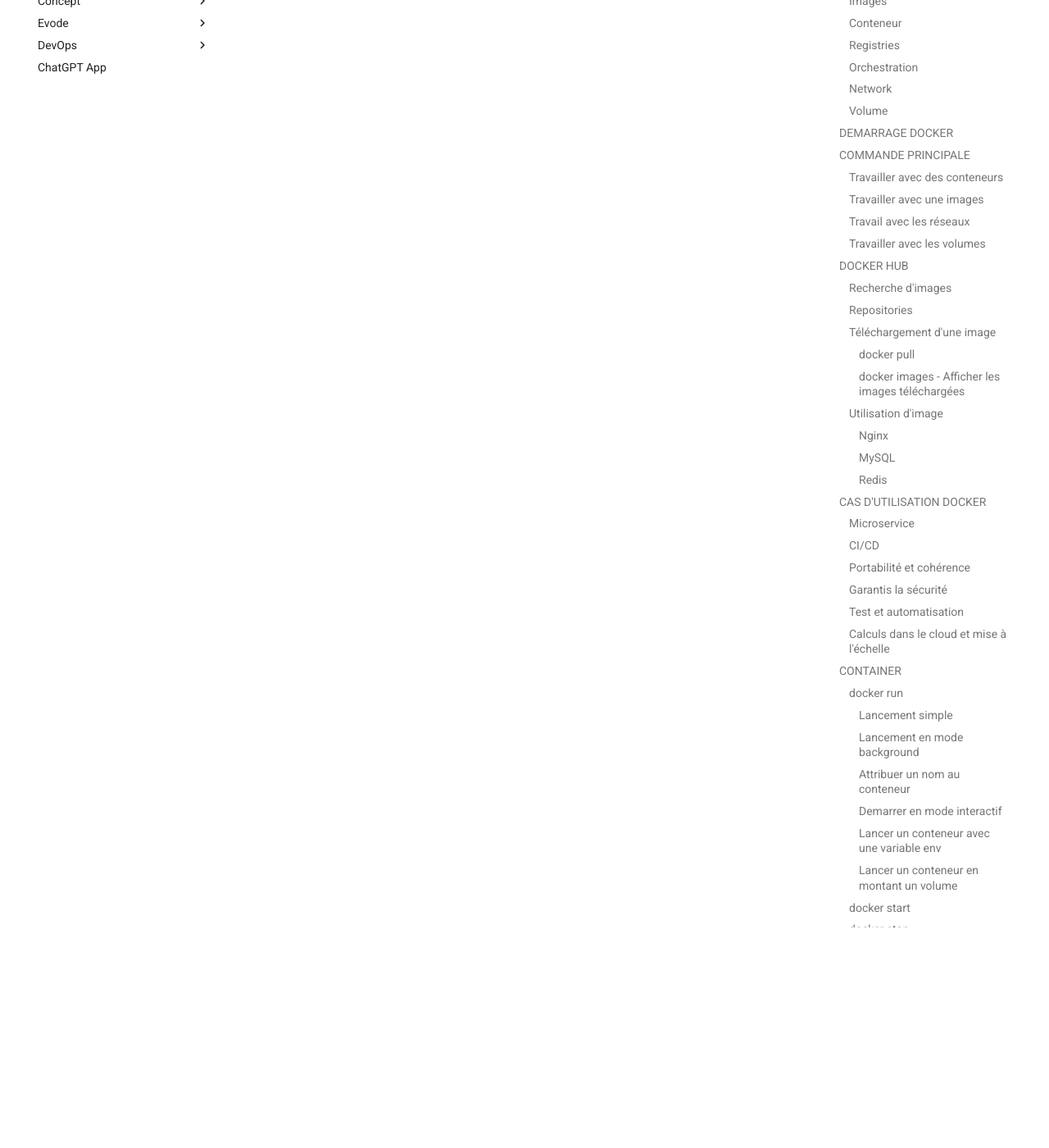
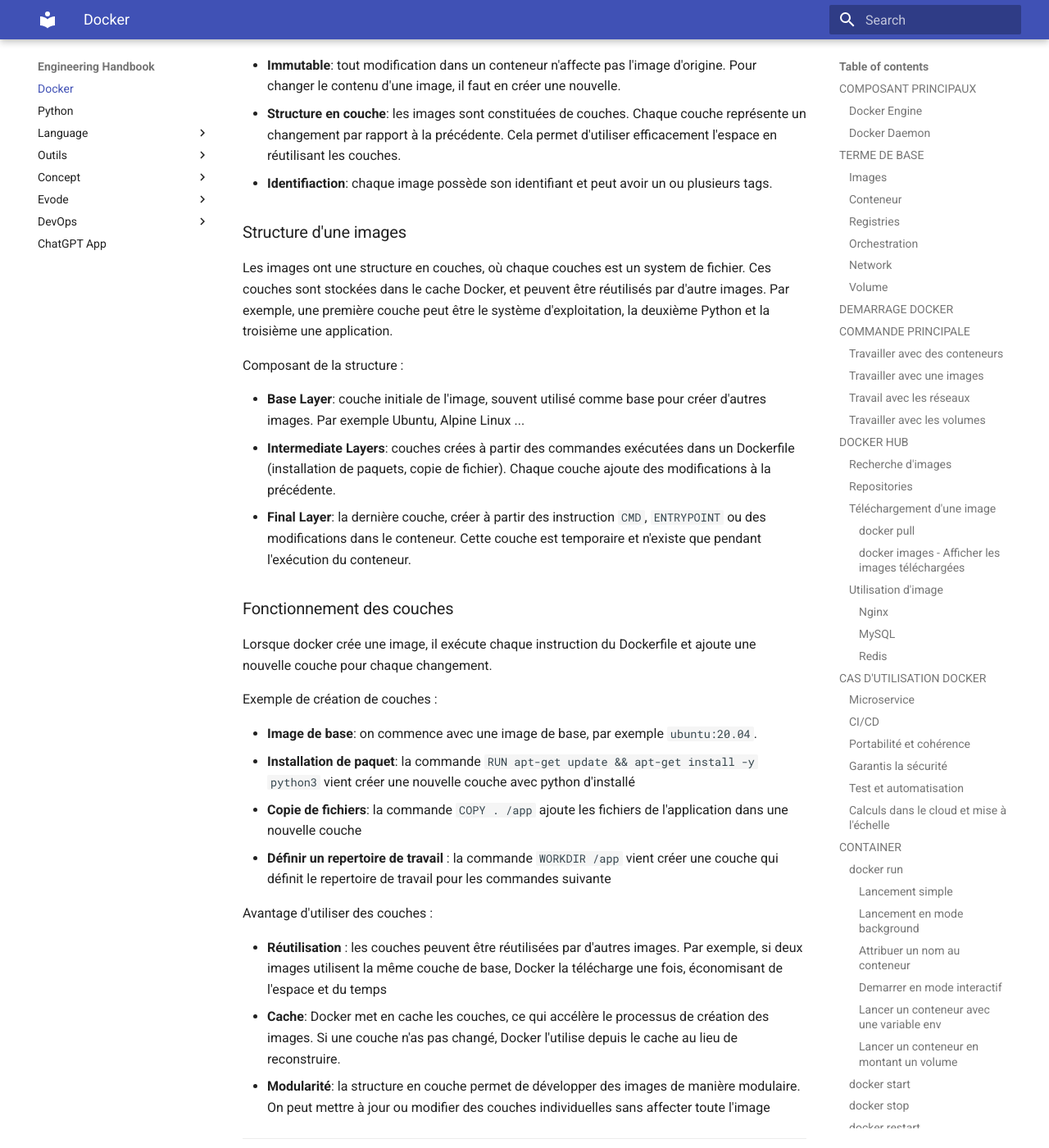
Before and after one commit to GuillemotClement/engineering-handbook, an MkDocs documentation site: the page built from docs/docker/index.md, in a window 1280 px wide and 1400 px high, scrolled down 22426 px. Shown: the whole window at 82% size. Built offline with MkDocs 1.6.1 and Material for MkDocs 9.7.7, drawn with Linux system fonts in a browser that asks for light colours; some of the changed text lies outside the part shown.

Commit message:
feat: docker - docker image

````diff
--- a/docs/docker/index.md
+++ b/docs/docker/index.md
@@ -874,3 +874,44 @@ Cet exemple vient restaurer le volume `my_volume` à partir de la sauvegarde qui
 ```shell
 docker run --rm -v my_volume:/volume -v /backup:/backup busybox tar xzf /backup/my_volume_backup.tar.gz -C /volume
 ```
+
+---
+
+## DOCKER IMAGE
+
+Templates immuable utilisé pour créer des conteneurs. Ils contients tous les composants nécessaire pour exécuter une application dans un environnement isolé.
+Lorsque qu'un conteneur est lancé, Docker crée une instance de l'image et la démarre.
+
+- **Immutable**: tout modification dans un conteneur n'affecte pas l'image d'origine. Pour changer le contenu d'une image, il faut en créer une nouvelle.
+- **Structure en couche**: les images sont constituées de couches. Chaque couche représente un changement par rapport à la précédente. Cela permet d'utiliser efficacement l'espace en réutilisant les couches.
+- **Identifiaction**: chaque image possède son identifiant et peut avoir un ou plusieurs tags.
+
+### Structure d'une images
+
+Les images ont une structure en couches, où chaque couches est un system de fichier. Ces couches sont stockées dans le cache Docker, et peuvent être réutilisés par d'autre images.
+Par exemple, une première couche peut être le système d'exploitation, la deuxième Python et la troisième une application.
+
+Composant de la structure :
+
+- **Base Layer**: couche initiale de l'image, souvent utilisé comme base pour créer d'autres images. Par exemple Ubuntu, Alpine Linux ...
+- **Intermediate Layers**: couches crées à partir des commandes exécutées dans un Dockerfile (installation de paquets, copie de fichier). Chaque couche ajoute des modifications à la précédente.
+- **Final Layer**: la dernière couche, créer à partir des instruction `CMD`, `ENTRYPOINT` ou des modifications dans le conteneur. Cette couche est temporaire et n'existe que pendant l'exécution du conteneur.
+
+### Fonctionnement des couches
+
+Lorsque docker crée une image, il exécute chaque instruction du Dockerfile et ajoute une nouvelle couche pour chaque changement.
+
+Exemple de création de couches :
+
+- **Image de base**: on commence avec une image de base, par exemple `ubuntu:20.04`.
+- **Installation de paquet**: la commande `RUN apt-get update && apt-get install -y python3` vient créer une nouvelle couche avec python d'installé
+- **Copie de fichiers**: la commande `COPY . /app` ajoute les fichiers de l'application dans une nouvelle couche
+- **Définir un repertoire de travail** : la commande `WORKDIR /app` vient créer une couche qui définit le repertoire de travail pour les commandes suivante
+
+Avantage d'utiliser des couches :
+
+- **Réutilisation** : les couches peuvent être réutilisées par d'autres images. Par exemple, si deux images utilisent la même couche de base, Docker la télécharge une fois, économisant de l'espace et du temps
+- **Cache**: Docker met en cache les couches, ce qui accélère le processus de création des images. Si une couche n'as pas changé, Docker l'utilise depuis le cache au lieu de reconstruire.
+- **Modularité**: la structure en couche permet de développer des images de manière modulaire. On peut mettre à jour ou modifier des couches individuelles sans affecter toute l'image
+
+---
````
